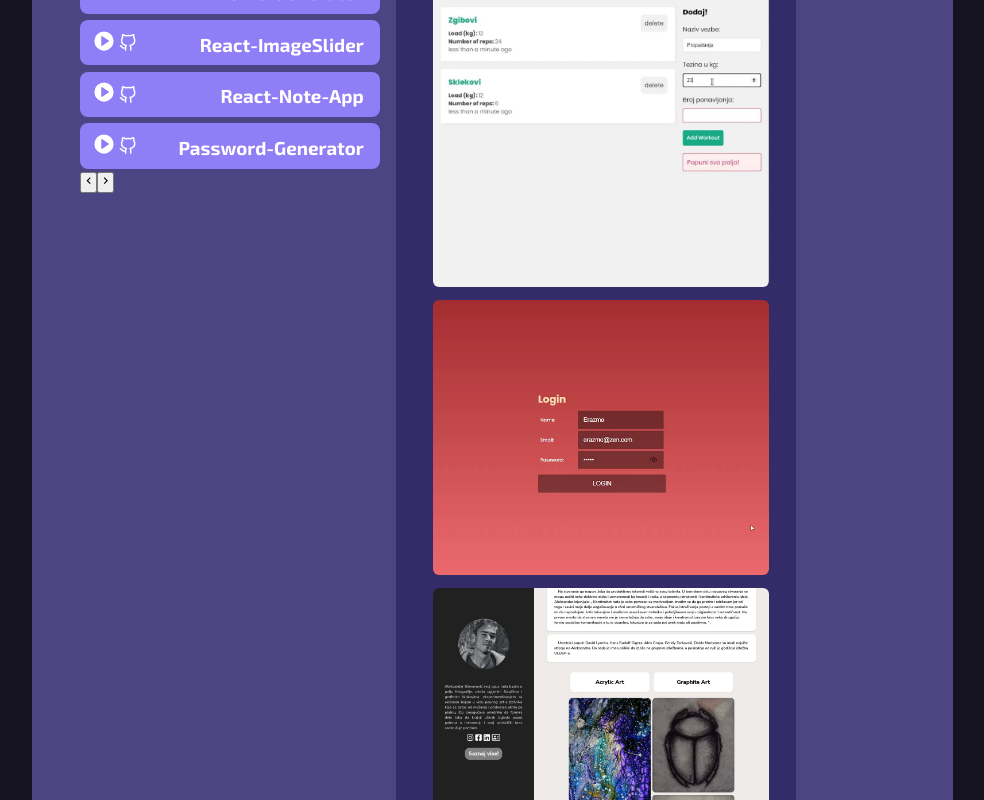
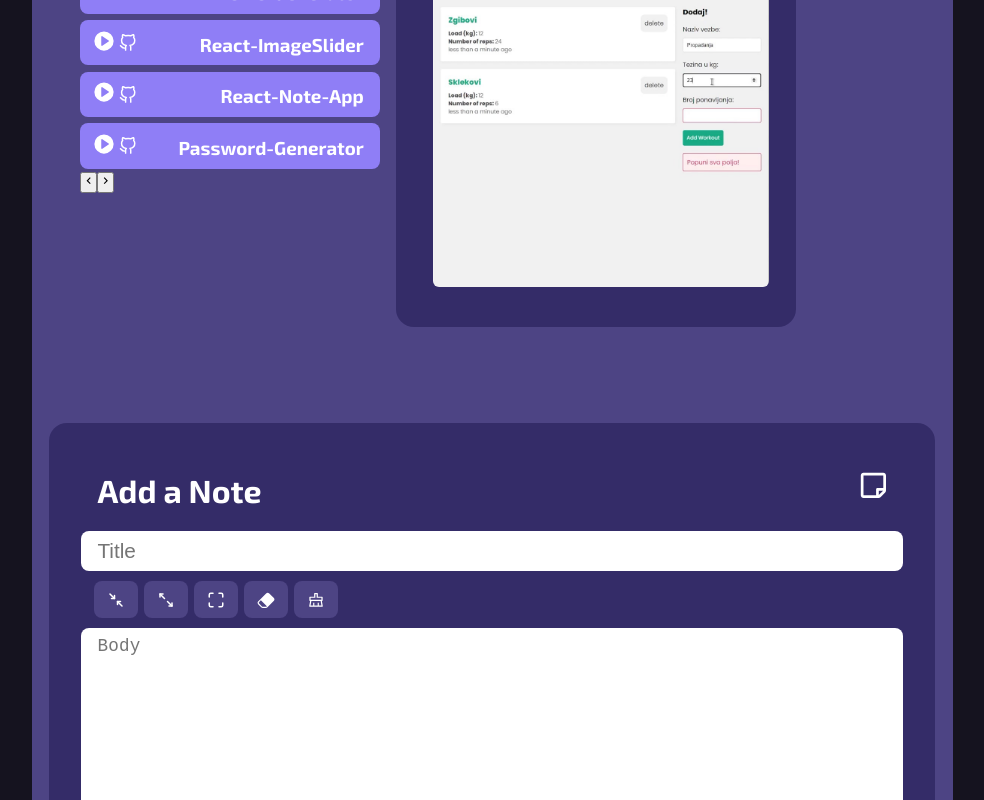
Before and after one commit to erazmozen/hub, a React (Create React App) app: page / in a window 1280 px wide. Shown: the part 1669-2469 px from the top of the page, without its empty margins (295-1279 px from the left). Built offline with nearby package versions, Linux system fonts and the light colour scheme.

Commit message:
Added slider to display images
Passing index so we get that item from the images array

```diff
--- a/src/components/side/ProjectsPreview.jsx
+++ b/src/components/side/ProjectsPreview.jsx
@@ -1,6 +1,6 @@
 import "../css/side/projectspreview.css";
 
-const ProjectPreview = ({ prevImages }) => {
+const ProjectPreview = ({ prevImages, index }) => {
   console.log("ProjectPreview render");
 
   return (
@@ -15,9 +15,7 @@ const ProjectPreview = ({ prevImages }) => {
       </div>
       <div className="projects-contact"></div>
       <div className="projects-slider">
-        {prevImages.map((src) => (
-          <img key={src} src={src} alt="" />
-        ))}
+        <img key={prevImages.index} src={prevImages[index]} alt="" />
       </div>
     </div>
   );
```
